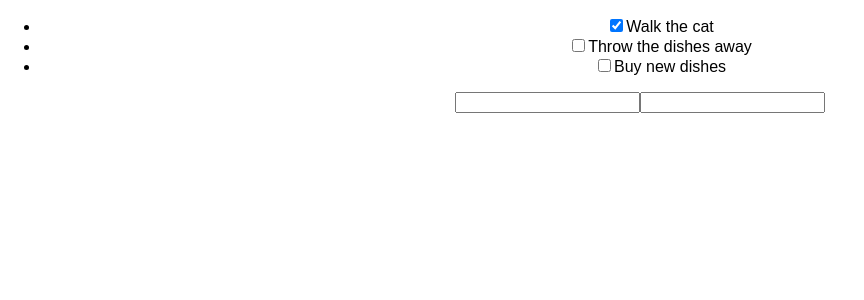
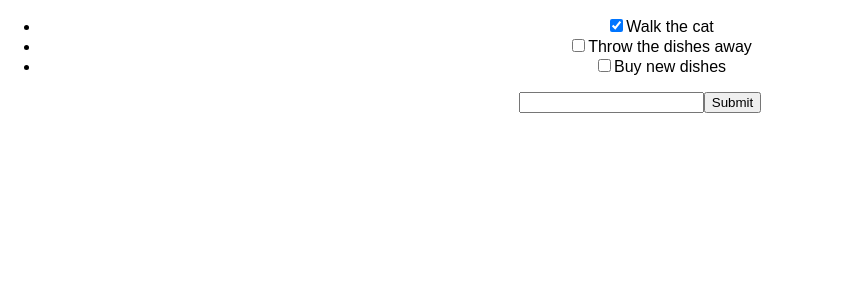
Before and after one commit to SebastianAle/intro-to-react2, a React (Create React App) app in the folder react-to-do/: page / in a window 1280 px wide. Shown: the top 300 px of the page, without its empty margins (0-864 px from the left). Built offline with nearby package versions, Linux system fonts and the light colour scheme.

Commit message:
added submit button properly

```diff
--- a/react-to-do/src/App.js
+++ b/react-to-do/src/App.js
@@ -16,7 +16,7 @@ class App extends Component {
     }
 
     handleChange(e) {
-     this.setState({ newTodoDescription: e.target.value })
+     this.setState({ newTodoDescription: e.target.value });
    }
 
     handleSubmit(e) {
@@ -42,8 +42,8 @@ class App extends Component {
            )}
          </ul>
          <form onSubmit={ (e) => this.handleSubmit(e) }>
-           <input type="text" value={ this.state.newTodoDescription } />
            <input type="text" value={ this.state.newTodoDescription } onChange={ (e) => this.handleChange(e) } />
+           <input type="submit" />
          </form>
        </div>
      );
```
